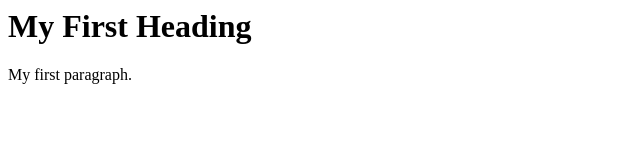
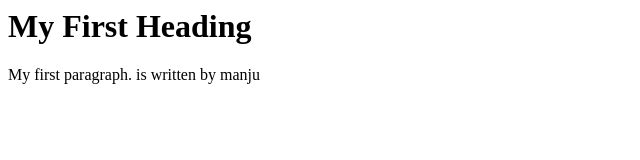
Before and after one commit to manjunath-k82/Devops1, a plain HTML site: page index.html in a window 1280 px wide. Shown: the whole page, without its empty margins (0-640 px from the left). Drawn offline with Linux system fonts and the light colour scheme.

Commit message:
Update index.html

```diff
--- a/index.html
+++ b/index.html
@@ -3,7 +3,9 @@
 
 <h1>My First Heading</h1>
 
-<p>My first paragraph.</p>
+<p>My first paragraph.
+  is written by manju
+  </p>
 
 </body>
 </html>
```
